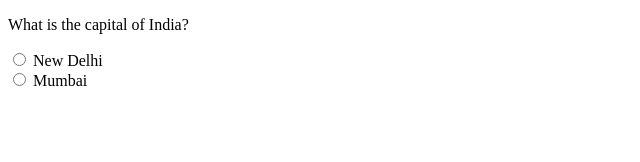
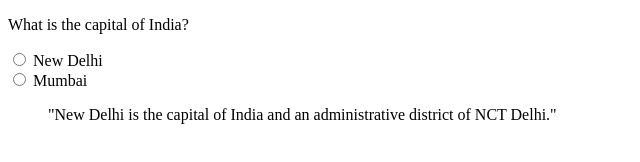
Before and after one commit to acciojob/trivia-puja2318, a website: page main.html in a window 1280 px wide. Shown: the whole page, without its empty margins (0-640 px from the left). Drawn offline with Linux system fonts and the light colour scheme.

Commit message:
created a submission

```diff
--- a/main.html
+++ b/main.html
@@ -15,6 +15,10 @@
   <input type="radio" id="mumbai" name="capital" value="mumbai">
   <label for="mumbai">Mumbai</label><br>
  </form>
+	<blockquote cite="https://en.wikipedia.org/wiki/New_Delhi">
+  "New Delhi is the capital of India and an administrative district of NCT Delhi."
+	</blockquote>
+
 	<script type="text/javascript" src="./script.js">
 </script>
 
```
